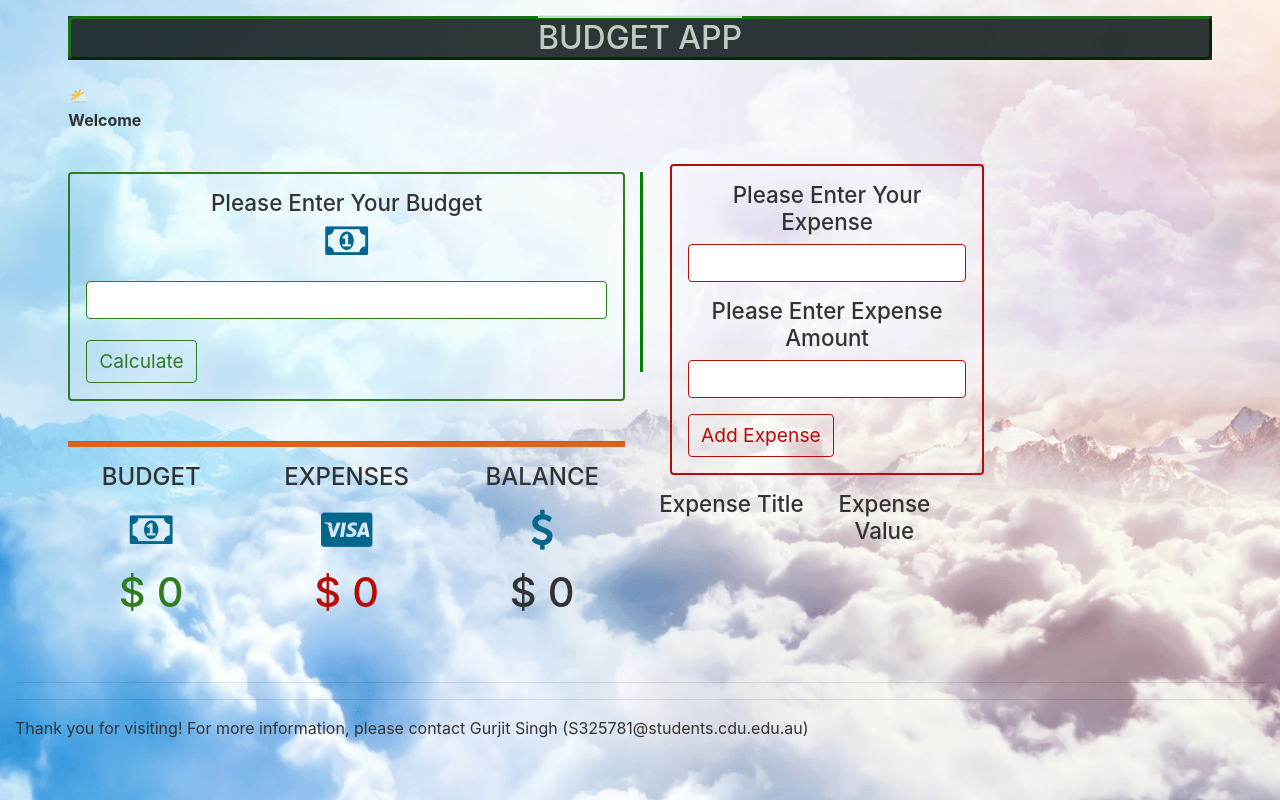
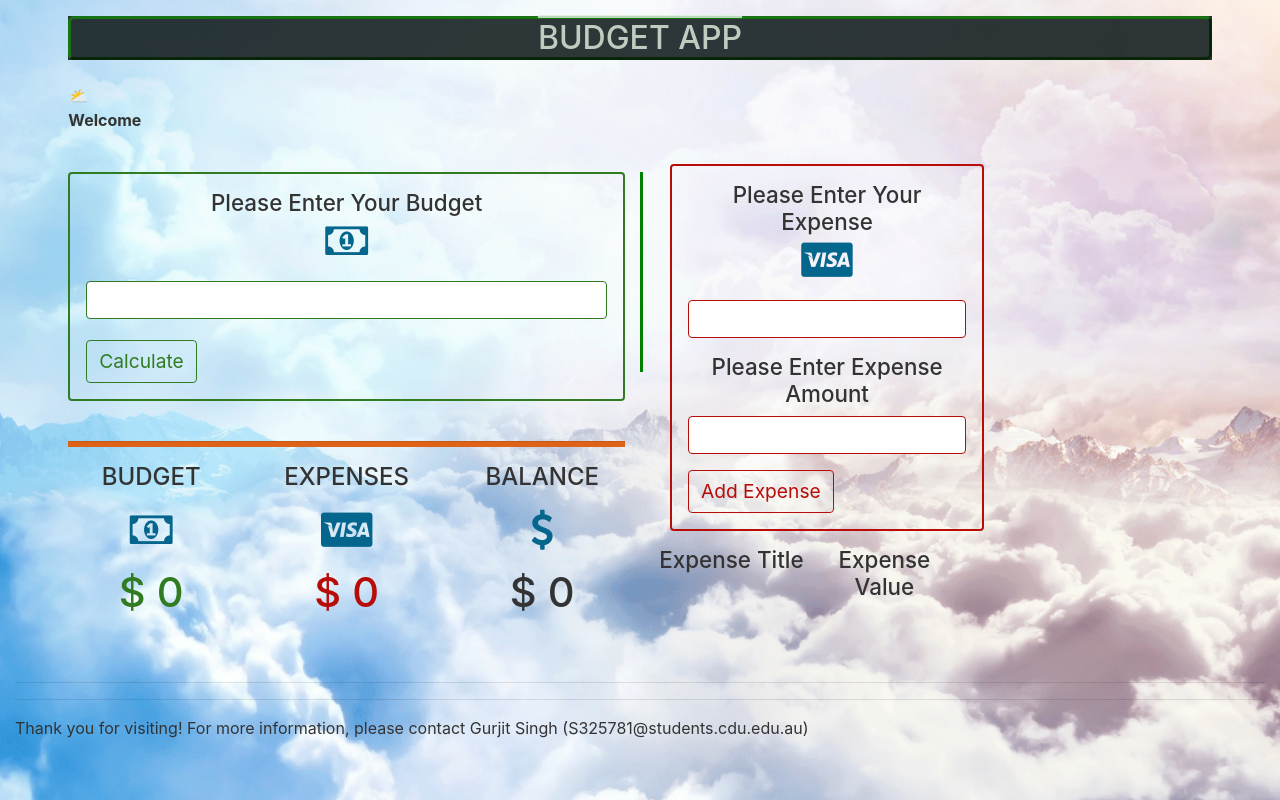
Before and after one commit to gurjit333/Budget_Application_Sprint3, a plain HTML site: page index.html in a window 1280 px wide. Drawn offline with nearby package versions, Linux system fonts and the light colour scheme.

Commit message:
Added expense icon and make it center
The expense icon has been inserted to expense box with its text align centered.

```diff
--- a/index.html
+++ b/index.html
@@ -134,7 +134,7 @@
                 </div>
                 <!-- expense form -->
                 <form id="expense-form" class="expense-form">
-                  <h5 class="text-capitalize">please enter your expense</h5>
+                  <h5 class="text-capitalize">please enter your expense <p class="expense_icon"><i class="fa fa-cc-visa"></i></p></h5>
                   <div class="form-group">
                     <input
                       type="text"
```
